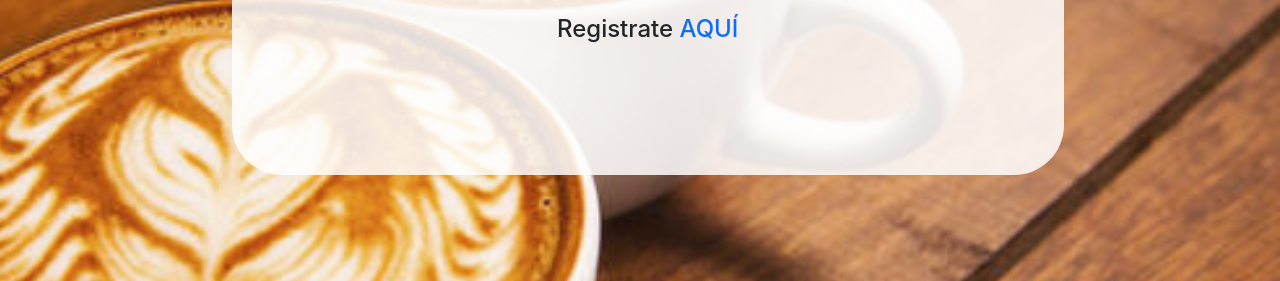
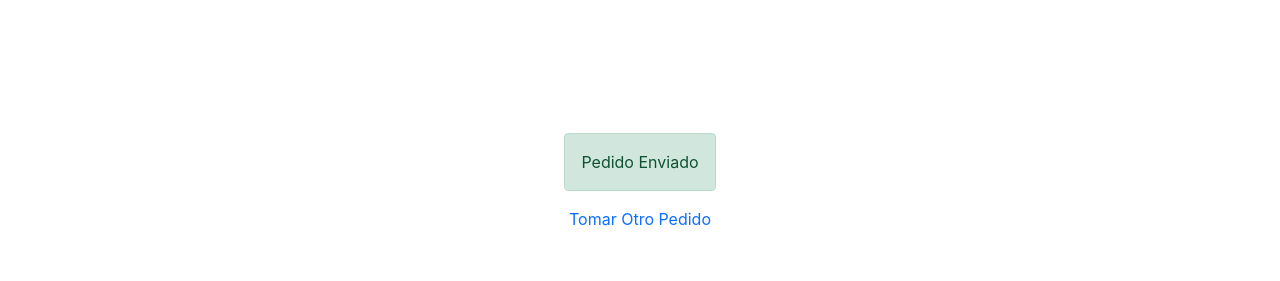
Before and after one commit to emmiraffo/SCL017-Burger-Queen, a React (Create React App) app: page /enviado in a window 1280 px wide. Shown: the part 425-706 px from the top of the page. Built offline with nearby package versions, Linux system fonts and the light colour scheme.

Commit message:
se crea componente cocina

```diff
--- a/src/App.jsx
+++ b/src/App.jsx
@@ -1,4 +1,4 @@
-import React , {useState}from 'react';
+import React, { useState } from 'react';
 import {
   BrowserRouter as Router,
   Switch,
@@ -9,34 +9,35 @@ import Menu from './components/Menu';
 import OrderSend from './components/OrderSend';
 import SelectUser from './components/SelectUser';
 import SingIn from './components/SingIn';
+import CardComanda from './components/CardComanda';
 
 
 function App() {
-  var initialState = {'products': {} }
+  var initialState = { 'products': {} }
   const [state, setState] = useState(initialState)
   const addToCart = (item) => {
-      if (item.id in state.products ) {
+    if (item.id in state.products) {
       //2da vez en adelante
-          let updateState = {...state.products}
+      let updateState = { ...state.products }
       updateState[item.id].quantity = updateState[item.id].quantity + 1
-          setState({'products': {...state.products, ...updateState}})
+      setState({ 'products': { ...state.products, ...updateState } })
     } else {
       //Primera vez
       let newProduct = {}
-          newProduct[item.id] = {'item': {...item},'quantity':1 }
-          setState({'products': {...state.products, ...newProduct }})
-      }  console.log(state)
+      newProduct[item.id] = { 'item': { ...item }, 'quantity': 1 }
+      setState({ 'products': { ...state.products, ...newProduct } })
+    } console.log(state)
   }
 
   const removeFromCart = (item) => {
     const { products } = state
-      if (item.id in products ) {
-          if ( products[item.id].quantity > 1 ) {
-              products[item.id].quantity = products[item.id].quantity -1
+    if (item.id in products) {
+      if (products[item.id].quantity > 1) {
+        products[item.id].quantity = products[item.id].quantity - 1
       } else {
         delete products[item.id]
       }
-          setState({'products': {...products}})
+      setState({ 'products': { ...products } })
     }
     console.log(state)
   }
@@ -48,20 +49,24 @@ function App() {
       <div className="container">
 
         <Switch>
-        <Route path="/listo">
-            <OrderSend/>
+          <Route path="/enviado">
+            <OrderSend />
           </Route>
+
           <Route path="/bienvenida">
-            <SelectUser/>
+            <SelectUser />
+          </Route>
+          <Route path="/cocina">
+            <CardComanda />
           </Route>
           <Route path="/menu">
-            <Menu addToCart={addToCart} removeFromCart={removeFromCart} products={state.products}/>
+            <Menu addToCart={addToCart} removeFromCart={removeFromCart} products={state.products} />
           </Route>
           <Route path="/registro">
-            <SingIn/>
+            <SingIn />
           </Route>
           <Route path="/" >
-            <Login/>
+            <Login />
           </Route>
 
         </Switch>
--- /dev/null
+++ b/src/components/CardComanda.jsx
@@ -0,0 +1,19 @@
+import React , {  Fragment} from 'react'
+import {obtenerData} from '../order'
+
+
+function CardComanda(){
+
+
+
+        return <div className="card mb-3">
+            <div   className="card-body">
+                <h3 className="card-title"></h3>
+                <h2 className="card-title">$</h2>
+            </div>
+
+        </div>
+     }
+
+
+    export default CardComanda
--- a/src/components/Menu.jsx
+++ b/src/components/Menu.jsx
@@ -19,8 +19,8 @@ function Menu (props) {
     console.log("STATE EN MENU", state)
 
     return <Fragment>
-        <HeaderMenu />
-        <select id="mesa" className="form-select" aria-label="Default select example" onChange={(e) => {selectTable(e.target.value) }}>
+        { !state.showResume &&  <HeaderMenu />}
+        { !state.showResume && <select id="mesa" className="form-select" aria-label="Default select example" onChange={(e) => {selectTable(e.target.value) }}>
                 <option disabled selected>Mesa</option>
                 <option id="1" value="1">01</option>
                 <option id="2" value="2">02</option>
@@ -28,7 +28,7 @@ function Menu (props) {
                 <option id="4" value="4">04</option>
                 <option id="5" value="5">05</option>
                 <option id="6" value="6">06</option>
-            </select>
+            </select> }
         { !state.showResume && <CardMenu addToCart={addToCart} removeFromCart={removeFromCart} products={products} /> }
         <a className="btn btn-success" onClick={()=>{ setState({...state, 'showResume':!state.showResume})}}>Ver Pedido</a>
         { state.showResume &&  <Basket addToCart={addToCart} removeFromCart={removeFromCart} products={products} table={state.table} />}
--- a/src/components/OrderSend.jsx
+++ b/src/components/OrderSend.jsx
@@ -1,13 +1,16 @@
-import React, { Component } from 'react'
+import React , { Fragment} from 'react'
 
-export class OrderSend extends Component {
-    render() {
-        return (
-            <div>
-                <h1> el Pedido fue enviado </h1>
+function OrderSend (){
+
+        return <Fragment>
+            <div class="alert alert-success" role="alert">
+              <span>Pedido Enviado</span>
             </div>
-        )
-    }
-}
+            <div >
+                <a href="/menu">Tomar Otro Pedido</a>
+            </div>
 
-export default OrderSend
+        </Fragment>
+     }
+
+    export default OrderSend
--- a/src/components/SelectUser.jsx
+++ b/src/components/SelectUser.jsx
@@ -5,7 +5,7 @@ function SelectUser (){
         return <div className="selectUser" >
           <a onClick={out}> <i class="fa fa-power-off" aria-hidden="true"></i></a>
 <div className="row row-cols-1 row-cols-md-2 g-4">
-<a href="#">
+<a href="/cocina">
   <div className="col">
     <div className="card">
       <img src="https://firebasestorage.googleapis.com/v0/b/burger-queen-laboratoria-65e32.appspot.com/o/menu%2Fcocinero.png?alt=media&token=fe89f2b8-51ec-4987-b7e1-5746a2e5a038" class="card-img-top" alt="..."/>
--- a/src/index.css
+++ b/src/index.css
@@ -146,3 +146,11 @@ margin-left:120px;
   width: 400px;
   height: 200px;
 }
+
+
+/* ENVIADO */
+
+.alert-success{
+margin-top: 50%;
+
+}
--- a/src/order.js
+++ b/src/order.js
@@ -1,8 +1,8 @@
-import { collection, addDoc , getFirestore} from "firebase/firestore";
+import { collection, addDoc, getFirestore, getDocs } from "firebase/firestore";
 
 
 
-function subirOrden (mesa,productos, comentario) {
+function subirOrden(mesa, productos, comentario) {
     try {
         const db = getFirestore()
         const docRef = addDoc(collection(db, "pedidos"), {
@@ -10,9 +10,25 @@ function subirOrden (mesa,productos, comentario) {
             productos,
             comentario,
         });
-        console.log("Document written with ID: ", docRef.id);
+        console.log("YA SUBI A FIREBASE ", docRef.id);
+
     } catch (e) {
-        console.error("Error adding document: ", e);
+        console.error("NO PUDE SUBIR A FIREBASE ", e);
+    }
+
+}
+
+
+function obtenerData() {
+    try {
+        const db = getFirestore()
+        const querySnapshot = getDocs(collection(db, "pedidos"));
+        querySnapshot.forEach((doc) => {
+            console.log("la data firebase",`${doc.id} => ${doc.data()}`);
+        });
+
+    } catch (e) {
+        console.error("Error al bajar datos ", e);
     }
 }
 
@@ -22,4 +38,6 @@ function subirOrden (mesa,productos, comentario) {
 
 
 
-export {subirOrden}
+
+
+export { subirOrden , obtenerData }
```
Also changed, not shown: src/components/Basket.jsx (+3 -4 lines). Lines whose indentation alone changed are shown as unchanged.
